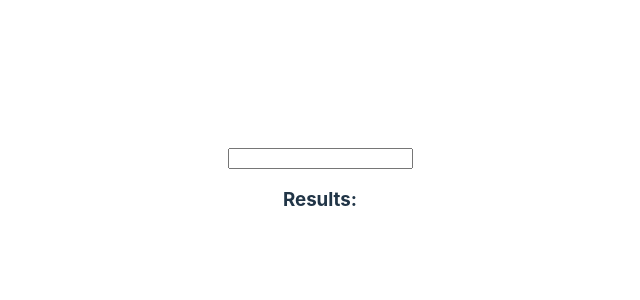
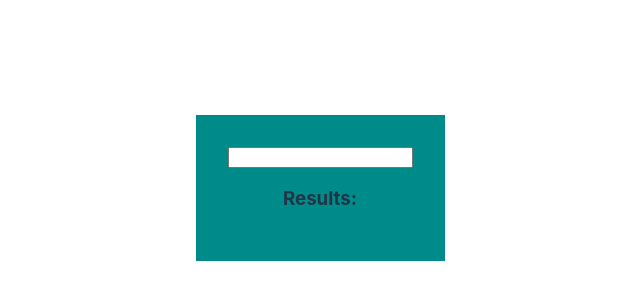
Before and after one commit to jonriber/React-Auto-complete, a React (Vite) app in the folder auto-complete-component/: page / in a window 1280 px wide. Shown: the part 212-512 px from the top of the page, without its empty margins (320-960 px from the left). Built offline with nearby package versions, Linux system fonts and the light colour scheme.

Commit message:
Creating main app structure

```diff
--- a/auto-complete-component/src/App.css
+++ b/auto-complete-component/src/App.css
@@ -3,4 +3,11 @@
   margin: 0 auto;
   padding: 2rem;
   text-align: center;
+  background-color: darkcyan;
 }
+
+.App{
+  display: flex;
+  flex-direction: column;
+  align-items: center;
+}
--- a/auto-complete-component/src/App.tsx
+++ b/auto-complete-component/src/App.tsx
@@ -1,13 +1,27 @@
-import { useState } from 'react'
+import { useEffect, useState } from 'react'
 import './App.css'
+import getAutoCompleteResults from './functions/getAutoCompleteResults'
 
 function App() {
+const
+  [query, setQuery] = useState(""),
+  [suggestions, setSuggestions] = useState<string[]>([])
+
+  useEffect(() => {
+    (async() => {
+      if(!query) return
+      const data = await getAutoCompleteResults(query);
+      setSuggestions(data)
+    })()
+  },[query]);
+
 
   return (
     <div className="App">
-      <input/>
+      <input value={query} onChange={(e) => setQuery(e.target.value)}/>
+      <h3>Results:</h3>
       <div className='results'>
-        <h3>Results:</h3>
+       {suggestions.map(suggestions => <div>{suggestions}</div>)}
       </div>
     </div>
   )
```
